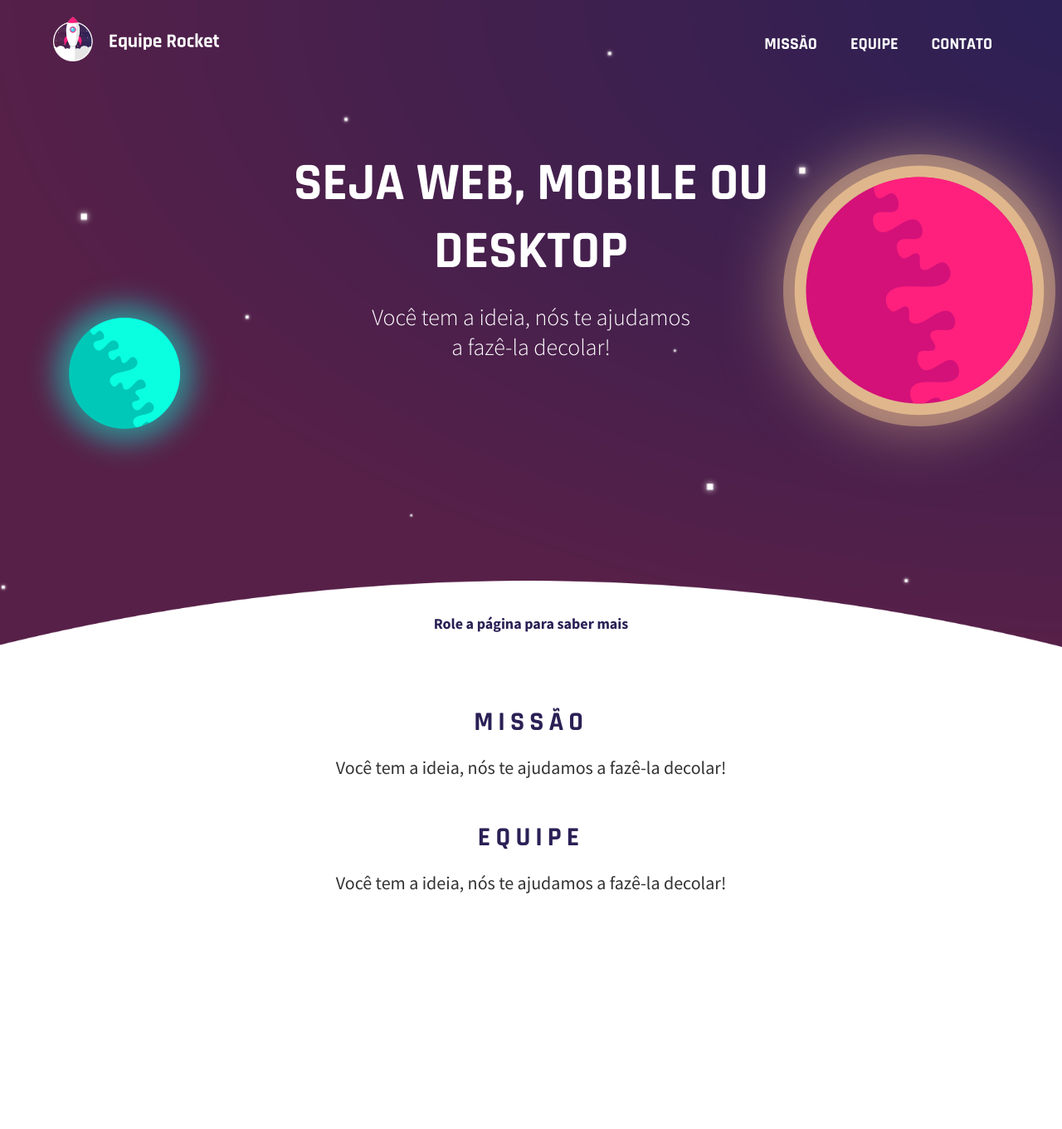
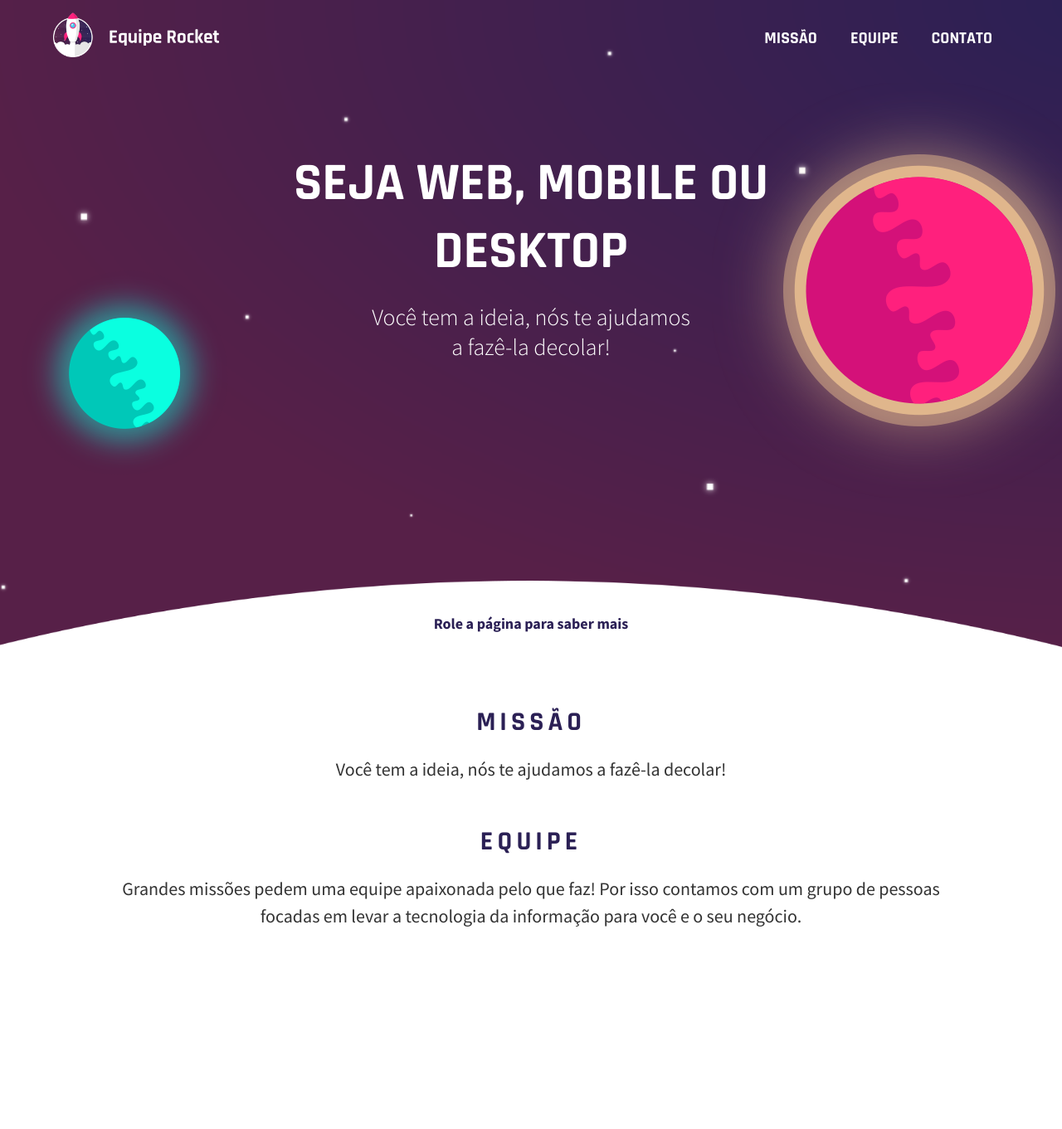
Before and after one commit to brunoorocha/equipe-rocket, a PHP site: page /index.html in a window 1280 px wide. Shown: the top 1361 px of the page at 83% size. Run offline with PHP 8.4, Linux system fonts and the light colour scheme.

Commit message:
Adição do texto em Equipe

```diff
--- a/css/style.css
+++ b/css/style.css
@@ -37,12 +37,14 @@ section#home-banner header.background-apply {
 }
 
 section#home-banner header {
-    padding: 20px 0;
+    padding: 15px 0;
     position: fixed;
     top: 0;
     left: 0;
     width: 100%;
+    height: 60px;
     z-index: 2;
+
 }
 
 section#home-banner section#parallax-background {
@@ -69,7 +71,7 @@ section#home-banner header ul {
 
 section#home-banner header ul li {
     float: left;
-    margin: 20px;
+    margin: 18px 20px;
 }
 
 section#home-banner header ul li a {
@@ -80,6 +82,13 @@ section#home-banner header ul li a {
     text-transform: uppercase;
     text-decoration: none;
     color: #ffffff;
+    border-bottom: 3px solid transparent;
+    padding-bottom: 5px;
+    transition: .2s;
+}
+
+section#home-banner header ul li a:hover {
+    border-bottom: 3px solid #fff;
 }
 
 section#home-banner section#banner-title {
@@ -147,10 +156,14 @@ section.content {
     height: 100vh;
 }
 
+section.content .align {
+    max-width: 1024px;
+}
+
 section.content h1 {
     font-size: 32px;
     text-transform: uppercase;
-    letter-spacing: 6px;
+    letter-spacing: 5px;
     color: #2b2055;
     margin-bottom: 20px;
 }
@@ -160,4 +173,5 @@ section.content p {
     font-size: 22px;
     color: #333;
     margin-bottom: 50px;
+    line-height: 1.5em;
 }
--- a/index.html
+++ b/index.html
@@ -45,7 +45,9 @@
                 <p>Você tem a ideia, nós te ajudamos a fazê-la decolar!</p>
 
                 <h1>Equipe</h1>
-                <p>Você tem a ideia, nós te ajudamos a fazê-la decolar!</p>
+                <p>Grandes missões pedem uma equipe apaixonada pelo que faz!
+                Por isso contamos com um grupo de pessoas focadas em levar
+                a tecnologia da informação para você e o seu negócio.</p>
             </div>
         </section>
     </body>
--- a/js/app.js
+++ b/js/app.js
@@ -3,7 +3,7 @@ function parallax() {
     var planetRed  = document.getElementById('planet-red');
     var header     = document.getElementById('header');
 
-    planetBlue.style.top = -(window.pageYOffset / 4) + 'px';
+    planetBlue.style.top = -(window.pageYOffset / 7) + 'px';
     planetRed.style.top = -(window.pageYOffset / 2) + 'px';
 
     if(window.pageYOffset > (window.innerHeight - 200)) {
```
